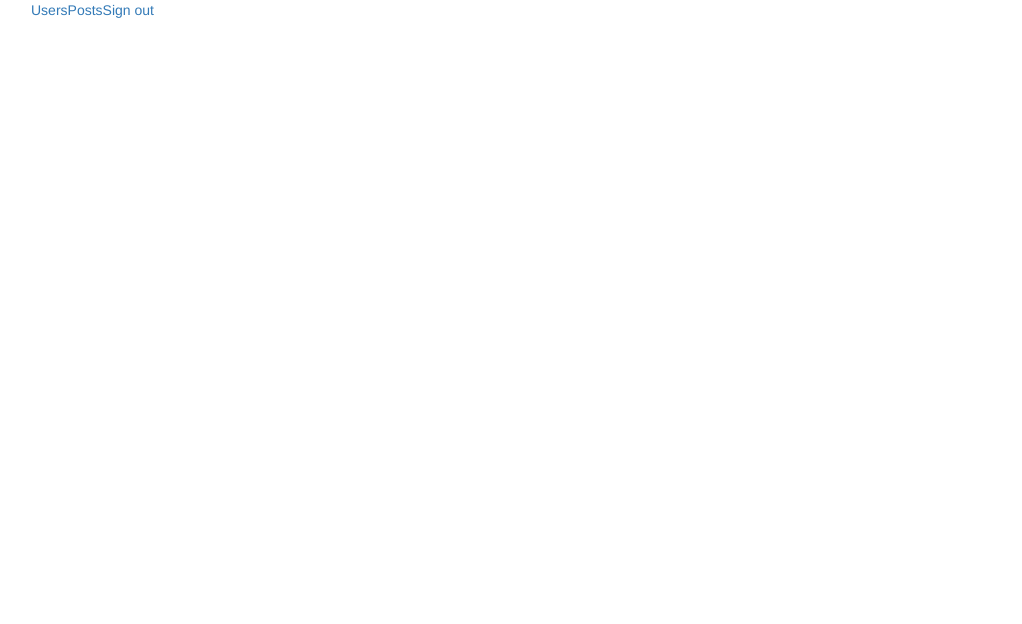
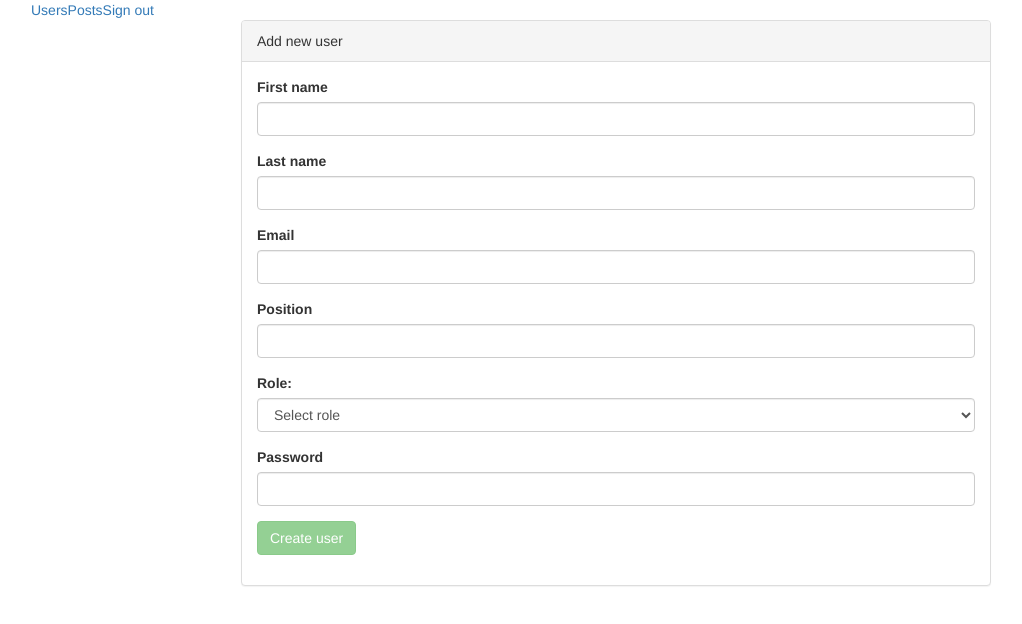
Before and after one commit to monikasmilga/medFrontend, an Angular app: page /admin/add-user in a window 1280 px wide. Before the commit this address led to /. Shown: the top 624 px of the page, without its empty margins (24-1046 px from the left). Built offline with nearby package versions, Linux system fonts and the light colour scheme; sample sign-in values are in the browser's storage.

Commit message:
Added function onCreate to user form

```diff
--- a/src/app/admin/users/add-user/add-user.component.html
+++ b/src/app/admin/users/add-user/add-user.component.html
@@ -4,38 +4,46 @@
             Add new user
         </div>
         <div class="panel-body">
-            <form>
+            <form (ngSubmit)="onCreate(f)" #f="ngForm">
                 <div class="form-group">
                     <label for="first_name">First name</label>
-                    <input type="text" id="first_name" name="first_name" value="" ngModel>
+                    <input class="form-control" type="text" id="first_name" name="first_name" value="" ngModel required>
                 </div>
-
+<!--make fields required and submit button disabled if required fields empty-->
                 <div class="form-group">
                     <label for="last_name">Last name</label>
-                    <input type="text" id="last_name" name="last_name" value="" ngModel>
+                    <input class="form-control" type="text" id="last_name" name="last_name" value="" ngModel required>
                 </div>
 
                 <div class="form-group">
                     <label for="email">Email</label>
-                    <input type="text" id="email" name="first_name" value="" ngModel>
+                    <input class="form-control" type="email" id="email" name="first_name" value="" ngModel required>
                 </div>
 
                 <div class="form-group">
                     <label for="position">Position</label>
-                    <input type="text" id="position" name="position" value="" ngModel>
+                    <input class="form-control" type="text" id="position" name="position" value="" ngModel>
                 </div>
 
                 <div class="form-group">
                     <label for="role_id">Role:</label>
-                    <select class="form-control" id="role_id" name="role_id" ngModel>
+                    <select class="form-control" id="role_id" name="role_id" ngModel required>
                         <option value="" disabled>Select role</option>
                         <option value="1">Moderator</option>
                         <option value="2">Administrator</option>
                         <option value="3">Doctor</option>
                     </select>
                 </div>
+
+
                 <div class="form-group">
-                    <button type="submit" class="btn btn-success" name="'button">Create user</button>
+                    <label for="password">Password</label>
+                    <input class="form-control" type="password" id="password" name="password" value="" ngModel required>
+                </div>
+
+
+                <div class="form-group">
+                    <button type="submit" [disabled]="!f.valid" class="btn btn-success" name="'button">Create user</button>
                 </div>
             </form>
         </div>
--- a/src/app/admin/users/add-user/add-user.component.ts
+++ b/src/app/admin/users/add-user/add-user.component.ts
@@ -1,15 +1,33 @@
-import { Component, OnInit } from '@angular/core';
+import {Component, OnInit} from '@angular/core';
+import {Router} from '@angular/router';
+import {NgForm} from '@angular/forms';
+import {UserService} from '../../../user.services';
 
 @Component({
-  selector: 'app-add-user',
-  templateUrl: './add-user.component.html',
-  styleUrls: ['./add-user.component.css']
+    selector: 'app-add-user',
+    templateUrl: './add-user.component.html',
+    styleUrls: ['./add-user.component.css']
 })
 export class AddUserComponent implements OnInit {
 
-  constructor() { }
+    constructor(private userService: UserService,
+                private router: Router) {
+    }
 
-  ngOnInit() {
-  }
+    ngOnInit() {
+    }
 
+    onCreate(form: NgForm) {
+        this.userService.createUser(
+            form.value.first_name,
+            form.value.last_name,
+            form.value.email,
+            form.value.password,
+            form.value.position,
+            form.value.role_id
+        ).subscribe(
+            response => this.router.navigate(['admin/users']),
+            error => console.log(error)
+        );
+    }
 }
--- a/src/app/admin/users/all-users/all-users.component.html
+++ b/src/app/admin/users/all-users/all-users.component.html
@@ -2,7 +2,7 @@
     <div class="panel-heading">
         <h4>Users</h4>
         <div class="add-button-top pull-right">
-            <button type="button" class="btn btn-success" name="button">+ Add user</button>
+            <button routerLink="../add-user" type="button" class="btn btn-success" name="button">+ Add user</button>
         </div>
     </div>
 
--- a/src/app/app.routing.ts
+++ b/src/app/app.routing.ts
@@ -7,11 +7,13 @@ import {DashboardComponent} from './admin/dashboard/dashboard.component';
 import {AllUsersComponent} from './admin/users/all-users/all-users.component';
 import {AllPostsComponent} from './admin/posts/all-posts/all-posts.component';
 import {AuthGuardService} from './auth-guard.service';
+import {AddUserComponent} from './admin/users/add-user/add-user.component';
 
 const APP_ROUTES: Routes = [
     {path: 'admin/login', component: SigninComponent},
     {path: 'admin', component: DashboardComponent, canActivate: [AuthGuardService]},
     {path: 'admin/users', component: AllUsersComponent, canActivate: [AuthGuardService]},
+    {path: 'admin/add-user', component: AddUserComponent, canActivate: [AuthGuardService]},
     {path: 'admin/posts', component: AllPostsComponent, canActivate: [AuthGuardService]},
     {path: 'admin/logout', component: SignoutComponent, canActivate: [AuthGuardService]},
 ];
--- a/src/app/user.services.ts
+++ b/src/app/user.services.ts
@@ -1,5 +1,5 @@
 import {Injectable} from '@angular/core';
-import {Http, Response} from '@angular/http';
+import {Http, Response, Headers} from '@angular/http';
 import 'rxjs/Rx';
 import {Observable} from 'rxjs';
 import {AuthService} from './auth.service';
@@ -9,6 +9,7 @@ export class UserService {
     constructor(private http: Http, private authService: AuthService) {
 
     }
+
     // "any" stands for domain which this app communicates with, safety reasons
     getUsers(): Observable<any> {
         const token = this.authService.getToken();
@@ -18,4 +19,27 @@ export class UserService {
             }
         );
     }
+
+    createUser(first_name: string,
+               last_name: string,
+               role_id: number,
+               position: string,
+               email: string,
+               password: string) {
+        const token = this.authService.getToken();
+        return this.http.post('http://medapp.dev/api/users?token=' + token,
+            {
+                email: email,
+                password: password,
+                first_name: first_name,
+                last_name: last_name,
+                role_id: role_id,
+                position: position},
+            {headers: new Headers({'X-Requested-With': 'XMLHttpRequest'})}
+        ).map(
+            (response: Response) => {
+                return true;
+            }
+        );
+    }
 }
```
